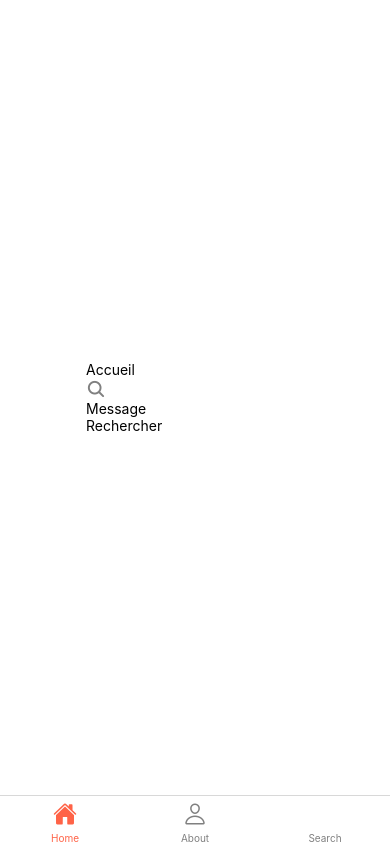
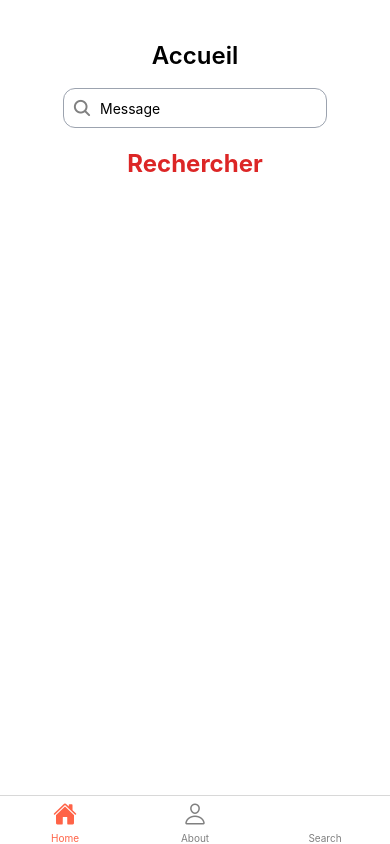
Before and after one commit to Nenuphare/Quiz-App, a React Native app: screen / in a window 390 px wide. Built offline with nearby package versions, Linux system fonts and the light colour scheme.

Commit message:
Final init dev env working

```diff
--- a/app.json
+++ b/app.json
@@ -1,7 +1,7 @@
 {
   "expo": {
-    "name": "secondApp",
-    "slug": "secondApp",
+    "name": "Quiz_App",
+    "slug": "Quiz_App",
     "version": "1.0.0",
     "orientation": "portrait",
     "icon": "./assets/icon.png",
--- a/package.json
+++ b/package.json
@@ -1,5 +1,5 @@
 {
-  "name": "secondapp",
+  "name": "quiz_app",
   "version": "1.0.0",
   "main": "node_modules/expo/AppEntry.js",
   "scripts": {
@@ -13,6 +13,7 @@
     "@react-navigation/native": "^6.1.17",
     "expo": "~50.0.14",
     "expo-status-bar": "~1.11.1",
+    "nativewind": "^2.0.11",
     "react": "18.2.0",
     "react-native": "0.73.6",
     "react-native-paper": "^5.12.3",
@@ -21,7 +22,8 @@
     "react-native-vector-icons": "^10.0.3"
   },
   "devDependencies": {
-    "@babel/core": "^7.20.0"
+    "@babel/core": "^7.20.0",
+    "tailwindcss": "^3.3.2"
   },
   "private": true
 }
--- a/tailwind.config.js
+++ b/tailwind.config.js
@@ -1,5 +1,8 @@
 module.exports = {
-    content: ["./App.{js,jsx,ts,tsx}", "./screens/**/*.{js,jsx,ts,tsx}"],
+    content: [
+    "./App.{js,jsx,ts,tsx}",
+    "./screens/**/*.{js,jsx,ts,tsx}",
+    "./components/**/*.{js,jsx,ts,tsx}"],
     theme: {
       extend: {},
     },
```
Also changed, not shown: 1 other file (tests, documents, lock files or other folders).
